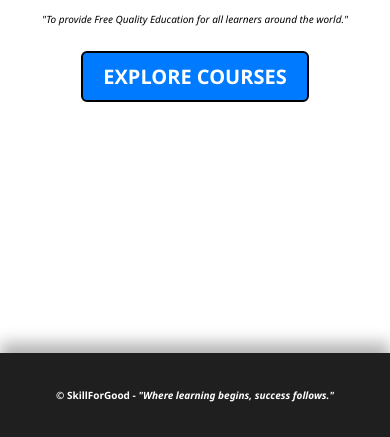
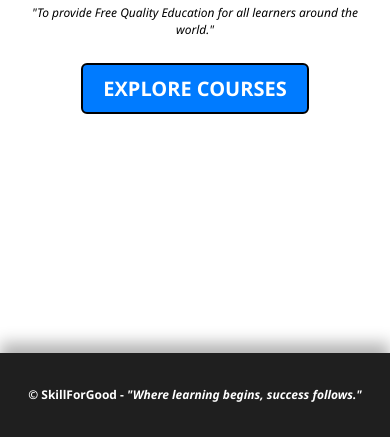
Before and after one commit to aathisudhan/SkillForGood, a plain HTML site: page home.html in a window 390 px wide. Shown: the part 407-844 px from the top of the page. Drawn offline with Linux system fonts and the light colour scheme; no server answers.

Commit message:
Update home.html

```diff
--- a/home.html
+++ b/home.html
@@ -214,7 +214,7 @@
     }
 
     #introContent p {
-      font-size: 10px;
+      font-size: 12px;
     }
 
     #exploreBtn {
@@ -222,7 +222,7 @@
     }
 
         footer {
-font-size: 10px;
+font-size: 12px;
     }
     }
     .course-card h3 {
```
